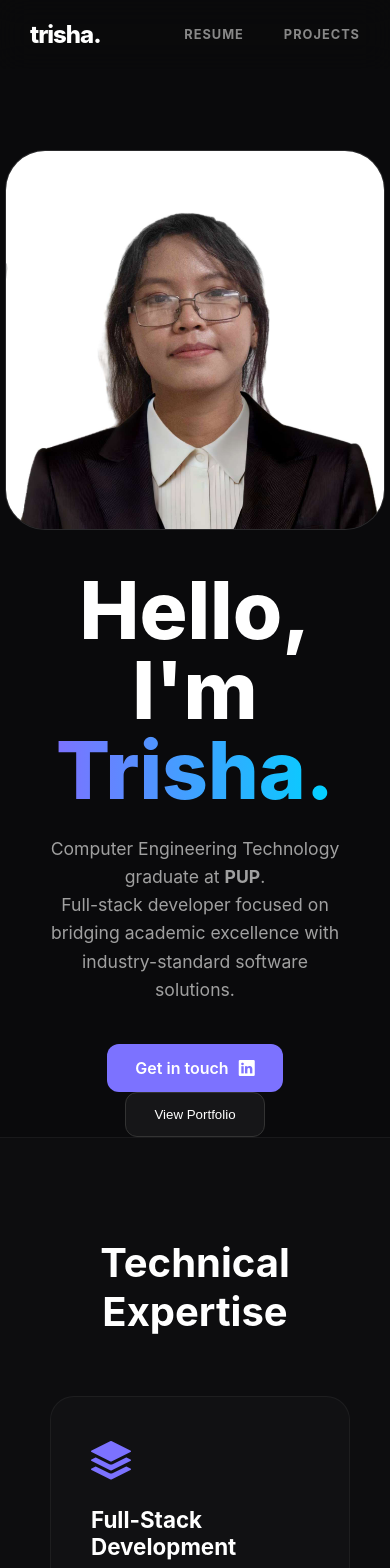
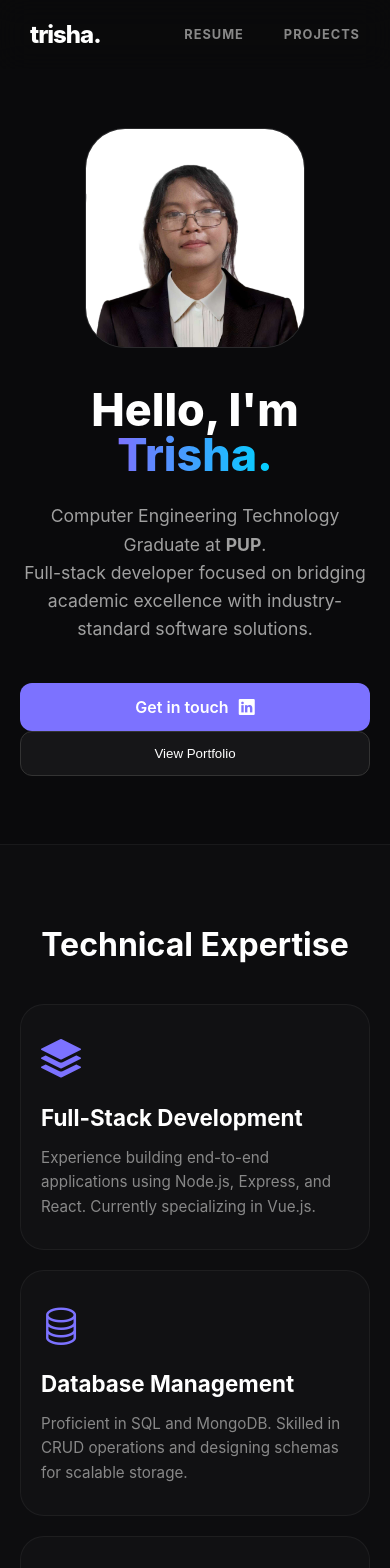
Before and after one commit to ttrdtxn/My-Portfolio, a Vue app: page / in a window 390 px wide. Shown: the top 1568 px of the page. Built offline with nearby package versions, Linux system fonts and the light colour scheme.

Commit message:
Scaled the project to mobile devices

```diff
--- a/src/views/HomeView.vue
+++ b/src/views/HomeView.vue
@@ -5,7 +5,7 @@
       <div class="hero-content">
         <h1 class="main-title">Hello, I'm <br /><span class="highlight">Trisha.</span></h1>
         <p class="subtitle">
-          Computer Engineering Technology graduate at <strong>PUP</strong>. <br />
+          Computer Engineering Technology Graduate at <strong>PUP</strong>. <br />
           Full-stack developer focused on bridging academic excellence with industry-standard software solutions.
         </p>
         <div class="hero-btns">
@@ -201,7 +201,7 @@ const scrollToProjects = () => {
 .page-container { background-color: #0a0a0c; color: white; }
 
 /* HERO */
-.hero { display: flex; align-items: center; justify-content: center; gap: 80px; padding: 0 50px; height: 100vh; }
+.hero { display: flex; align-items: center; justify-content: center; gap: 80px; padding: 0 50px; min-height: 100vh; }
 .hero-content { max-width: 550px; }
 .main-title { font-size: 5rem; font-weight: 800; line-height: 1.0; margin-bottom: 25px; }
 .highlight { color: #7c72ff; background: linear-gradient(to right, #7c72ff, #00d2ff); -webkit-background-clip: text; -webkit-text-fill-color: transparent; }
@@ -211,13 +211,13 @@ const scrollToProjects = () => {
 .btn-primary:hover { transform: translateY(-3px); box-shadow: 0 10px 20px rgba(124, 114, 255, 0.3); }
 .btn-secondary { background: rgba(255,255,255,0.05); color: white; border: 1px solid #333; padding: 14px 28px; border-radius: 12px; cursor: pointer; transition: 0.3s; }
 
-.hero-image-container { width: 380px; }
+.hero-image-container { width: 380px; flex-shrink: 0; }
 .image-card { width: 100%; aspect-ratio: 1/1; background: #121214; border-radius: 40px; overflow: hidden; border: 1px solid rgba(255, 255, 255, 0.1); }
 .image-card img { width: 100%; height: 100%; object-fit: cover; }
 
 /* EXPERTISE SECTION */
 .expertise-section { padding: 100px 50px; background-color: #0d0d0f; border-top: 1px solid rgba(255, 255, 255, 0.05); }
-.expertise-grid { display: grid; grid-template-columns: repeat(auto-fit, minmax(300px, 1fr)); gap: 30px; max-width: 1200px; margin: 0 auto; }
+.expertise-grid { display: grid; grid-template-columns: repeat(3, 1fr); gap: 30px; max-width: 1200px; margin: 0 auto; }
 .expertise-item { background: rgba(255, 255, 255, 0.02); padding: 40px; border-radius: 24px; border: 1px solid rgba(255, 255, 255, 0.05); transition: 0.3s; text-align: left; }
 .expertise-item i { font-size: 2.5rem; color: #7c72ff; margin-bottom: 20px; display: block; }
 .expertise-item h3 { font-size: 1.4rem; margin-bottom: 15px; color: #fff; }
@@ -255,7 +255,6 @@ const scrollToProjects = () => {
 .modal-overlay { position: fixed; top: 0; left: 0; width: 100%; height: 100%; background: rgba(0, 0, 0, 0.9); backdrop-filter: blur(15px); z-index: 2000; display: flex; align-items: center; justify-content: center; padding: 20px; }
 .modal-container { background: #121214; width: 100%; max-width: 1000px; max-height: 90vh; border-radius: 30px; border: 1px solid rgba(255, 255, 255, 0.1); padding: 50px; position: relative; overflow-y: auto; transition: width 0.3s ease; }
 .wide-modal { max-width: 1300px; width: 95%; }
-
 .close-modal { position: absolute; top: 20px; right: 30px; background: none; border: none; color: white; font-size: 2.5rem; cursor: pointer; opacity: 0.5; }
 .close-modal:hover { opacity: 1; }
 .modal-header { margin-bottom: 50px; text-align: center; }
@@ -271,14 +270,32 @@ const scrollToProjects = () => {
 .image-label { padding: 15px 25px; font-size: 0.85rem; color: #555; text-transform: uppercase; font-weight: 800; border-bottom: 1px solid #222; background: #0d0d0f; }
 .gallery-item img { width: 100%; display: block; }
 
+/* TABLET AND MOBILE BREAKPOINTS */
+@media (max-width: 900px) {
+  .hero { flex-direction: column-reverse; text-align: center; height: auto; padding: 120px 20px 60px; gap: 40px; }
+  .hero-content { max-width: 100%; }
+  .main-title { font-size: 3.5rem; }
+  .hero-btns { justify-content: center; }
+  .hero-image-container { width: 280px; }
+
+  .expertise-grid, .project-grid { grid-template-columns: 1fr; gap: 20px; }
+  .expertise-section, .projects-area { padding: 80px 20px; }
+  .section-title { font-size: 2rem; margin-bottom: 40px; }
+
+  .modal-container { padding: 25px; border-radius: 0; height: 100%; max-height: 100vh; width: 100%; }
+  .modal-header h2 { font-size: 1.8rem; }
+  .iframe-wrapper { height: 60vh; }
+}
+
+@media (max-width: 600px) {
+  .main-title { font-size: 2.8rem; }
+  .hero-btns { flex-direction: column; width: 100%; }
+  .btn-primary, .btn-secondary { width: 100%; justify-content: center; }
+  .hero-image-container { width: 220px; }
+  .expertise-item, .project-card { padding: 30px 20px; }
+}
+
 /* ANIMATION */
 .fade-enter-active, .fade-leave-active { transition: opacity 0.3s ease; }
 .fade-enter-from, .fade-leave-to { opacity: 0; }
-
-@media (max-width: 900px) {
-  .hero { flex-direction: column-reverse; text-align: center; height: auto; padding-top: 150px; gap: 40px; }
-  .project-grid { grid-template-columns: 1fr; }
-  .modal-container { padding: 20px; }
-  .iframe-wrapper { height: 50vh; }
-}
 </style>
```
